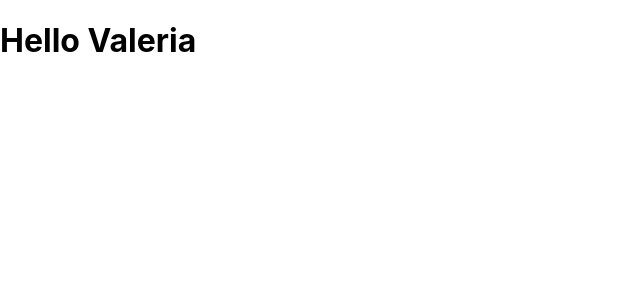
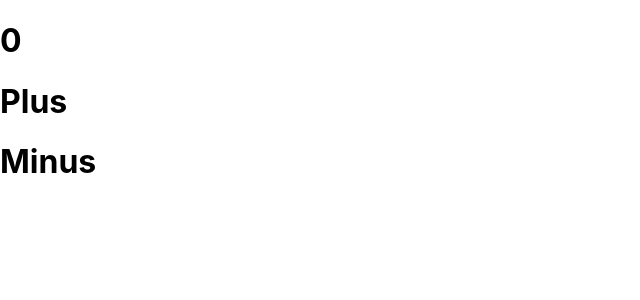
Before and after one commit to valmeza/fictional-fortnight, a React (Create React App) app: page / in a window 1280 px wide. Shown: the top 300 px of the page, without its empty margins (0-640 px from the left). Built offline with nearby package versions, Linux system fonts and the light colour scheme.

Commit message:
created a really simple counter using onClick and useState method.

```diff
--- a/src/App.js
+++ b/src/App.js
@@ -1,4 +1,5 @@
 import './App.css';
+import CounterExample from './components/CounterExample';
 import HelloWorld from './components/HelloWorld';
 
 // this is a react component
@@ -9,7 +10,8 @@
     // This funny tag syntax is neither a string nor HTML.
     // It is called JSX, and it is a syntax extension to JavaScript.
     <div>
-      <HelloWorld name="Valeria"/>
+      {/* <HelloWorld name="Valeria"/>  */}
+      <CounterExample/>
     </div>
     // JSX elements must be wrapped in an enclosing tag
     // you cannot have two if you want to add more elements they must be
--- /dev/null
+++ b/src/components/CounterExample.js
@@ -0,0 +1,24 @@
+import React, { useState } from 'react';
+
+// functional component
+function CounterExample() {
+    const [count, setCount] = useState(0) // useState is a react function
+
+
+    return (
+        <div>
+            <h1>
+                {count}
+            </h1>
+            <h1 onClick={() => setCount(count + 1)}>
+                Plus
+            </h1>
+
+            <h1 onClick={() => setCount(count - 1)}>
+                Minus
+            </h1>
+        </div>
+    )
+}
+
+export default CounterExample
```
Also changed, not shown: src/components/HelloWorld.js (+10 -1 lines).
